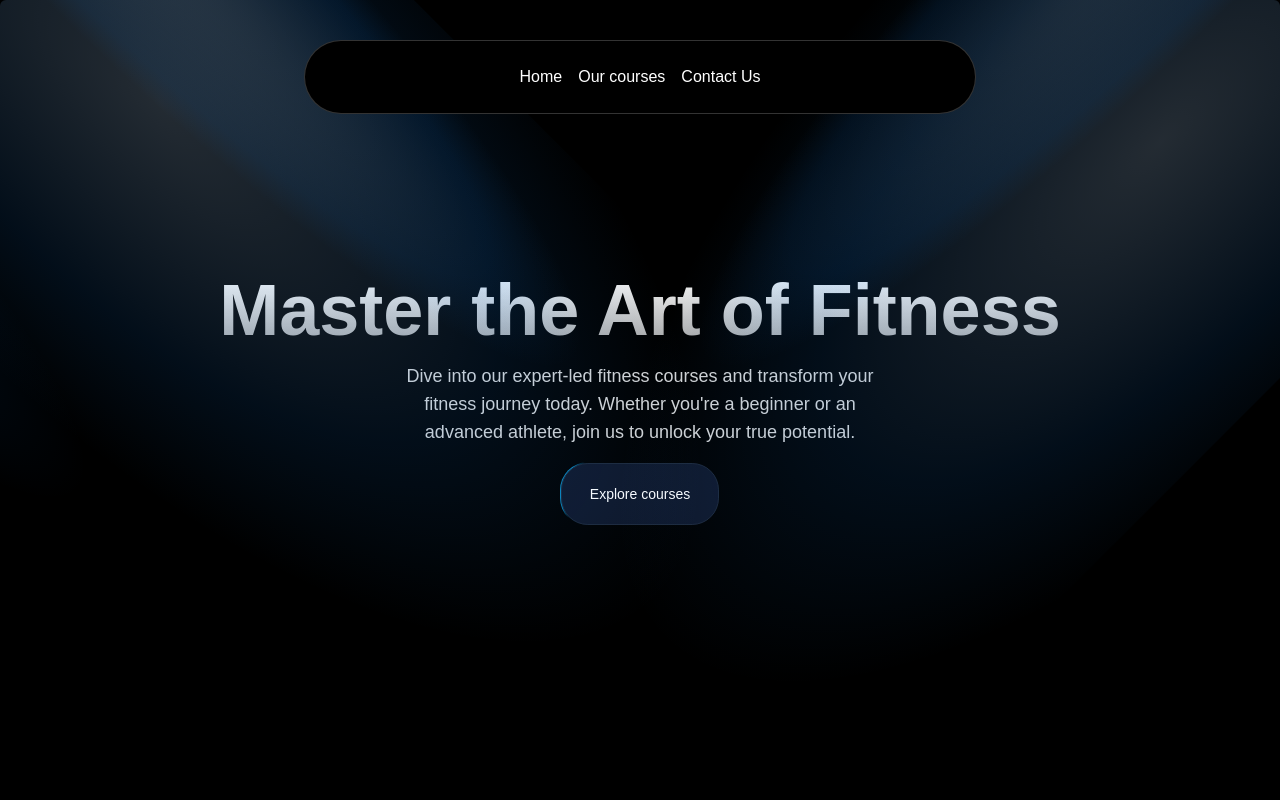
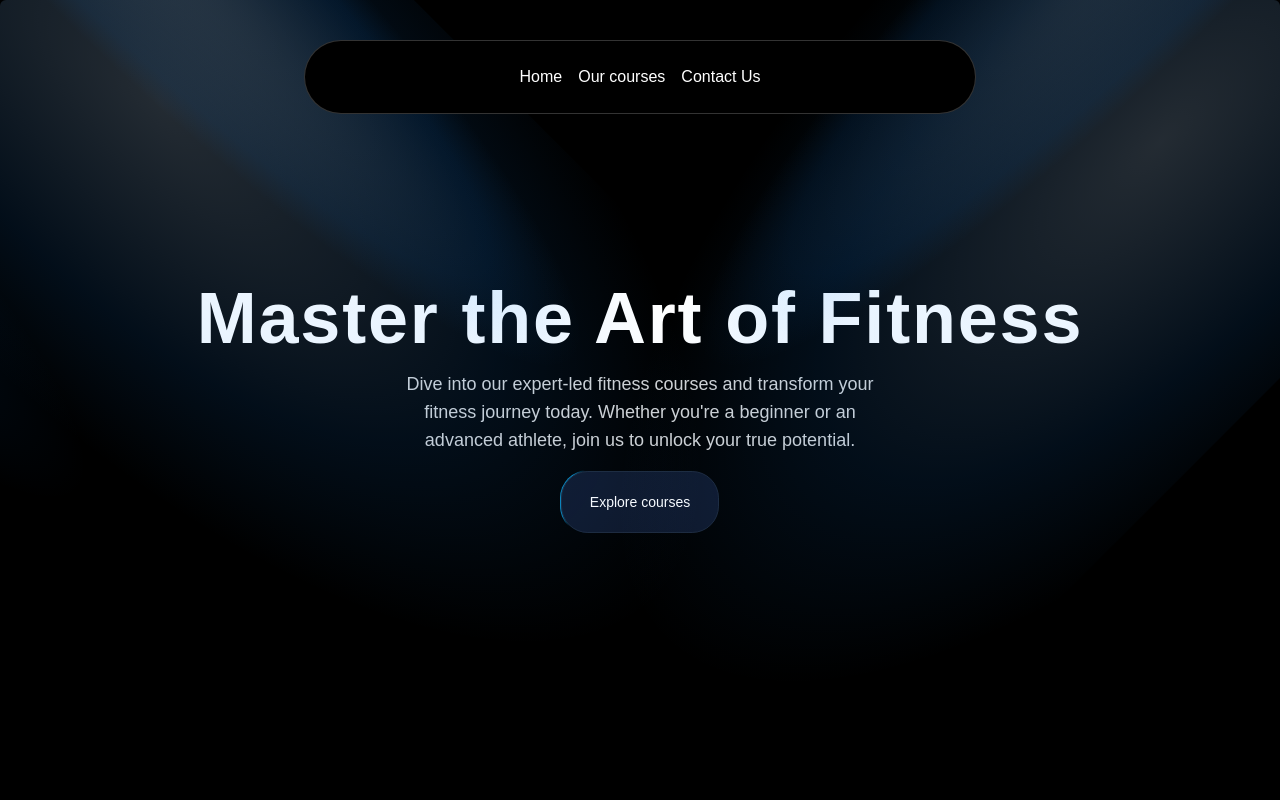
Before and after one commit to zohaibshah7/next-js-project, a Next.js app: page / in a window 1280 px wide. Shown: the top 800 px of the page. Built offline with nearby package versions, Linux system fonts and the light colour scheme.

Commit message:
animation add

```diff
--- a/src/components/HeroSection.tsx
+++ b/src/components/HeroSection.tsx
@@ -1,18 +1,18 @@
 "use client";
 import React from "react";
 import Link from "next/link";
-// import { Spotlight } from "./ui/Spotlight";
 import { Spotlight } from "./ui/spotlight-new";
 import { Button } from "./ui/moving-border";
+import { TextGenerateEffect } from "./ui/text-generate-effect";
+
+const words = "Master the Art of Fitness"
 
 function HeroSection() {
   return (
     <div className="h-auto md:h-[50rem] w-full rounded-md flex flex-col items-center justify-center relative overflow-hidden mx-auto py-10 md:py-0">
       <Spotlight/>
       <div className="p-4 relative z-10 w-full text-center">
-        <h1 className="mt-20 md:mt-0 text-4xl md:text-7xl font-bold bg-clip-text text-transparent bg-gradient-to-b from-neutral-50 to-neutral-400">
-          Master the Art of Fitness{" "}
-        </h1>
+      <TextGenerateEffect words={words} />
         <p className="mt-4 font-normal text-base md:text-lg text-neutral-300 max-w-lg mx-auto">
           Dive into our expert-led fitness courses and transform your fitness
           journey today. Whether you're a beginner or an advanced athlete, join
--- /dev/null
+++ b/src/components/ui/text-generate-effect.tsx
@@ -0,0 +1,62 @@
+"use client";
+import { useEffect } from "react";
+import { motion, stagger, useAnimate } from "framer-motion";
+import { cn } from "@/utils/cn";
+
+export const TextGenerateEffect = ({
+  words,
+  className,
+  filter = true,
+  duration = 0.8,
+}: {
+  words: string;
+  className?: string;
+  filter?: boolean;
+  duration?: number;
+}) => {
+  const [scope, animate] = useAnimate();
+  let wordsArray = words.split(" ");
+  useEffect(() => {
+    animate(
+      "span",
+      {
+        opacity: 1,
+        filter: filter ? "blur(0px)" : "none",
+      },
+      {
+        duration: duration ? duration : 1,
+        delay: stagger(0.2),
+      }
+    );
+  }, [scope.current]);
+
+  const renderWords = () => {
+    return (
+      <motion.div ref={scope}>
+        {wordsArray.map((word, idx) => {
+          return (
+            <motion.span
+              key={word + idx}
+              className="dark:text-white text-black opacity-0"
+              style={{
+                filter: filter ? "blur(10px)" : "none",
+              }}
+            >
+              {word}{" "}
+            </motion.span>
+          );
+        })}
+      </motion.div>
+    );
+  };
+
+  return (
+    <div className={cn("font-bold", className)}>
+      <div className="mt-4">
+        <div className=" dark:text-white text-black leading-snug tracking-wide mt-20 md:mt-0 text-4xl md:text-7xl font-bold bg-clip-text text-transparent bg-gradient-to-b from-neutral-50 to-neutral-400">
+          {renderWords()}
+        </div>
+      </div>
+    </div>
+  );
+};
```
